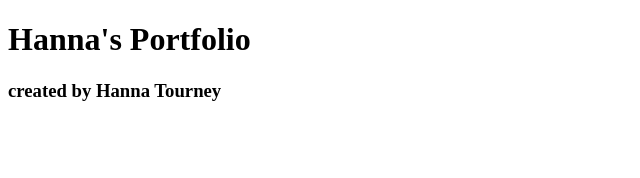
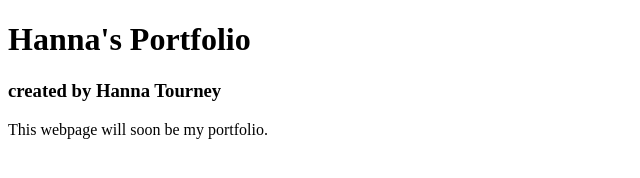
Before and after one commit to htourneyPSU/portfolio-project, a plain HTML site: page index.html in a window 1280 px wide. Shown: the whole page, without its empty margins (0-640 px from the left). Drawn offline with Linux system fonts and the light colour scheme.

Commit message:
Updated text

```diff
--- a/index.html
+++ b/index.html
@@ -7,5 +7,6 @@
     <body>
         <h1>Hanna's Portfolio</h1>
         <h3>created by Hanna Tourney</h3>
+        <p>This webpage will soon be my portfolio.</p>
     </body>
 </html>
```
